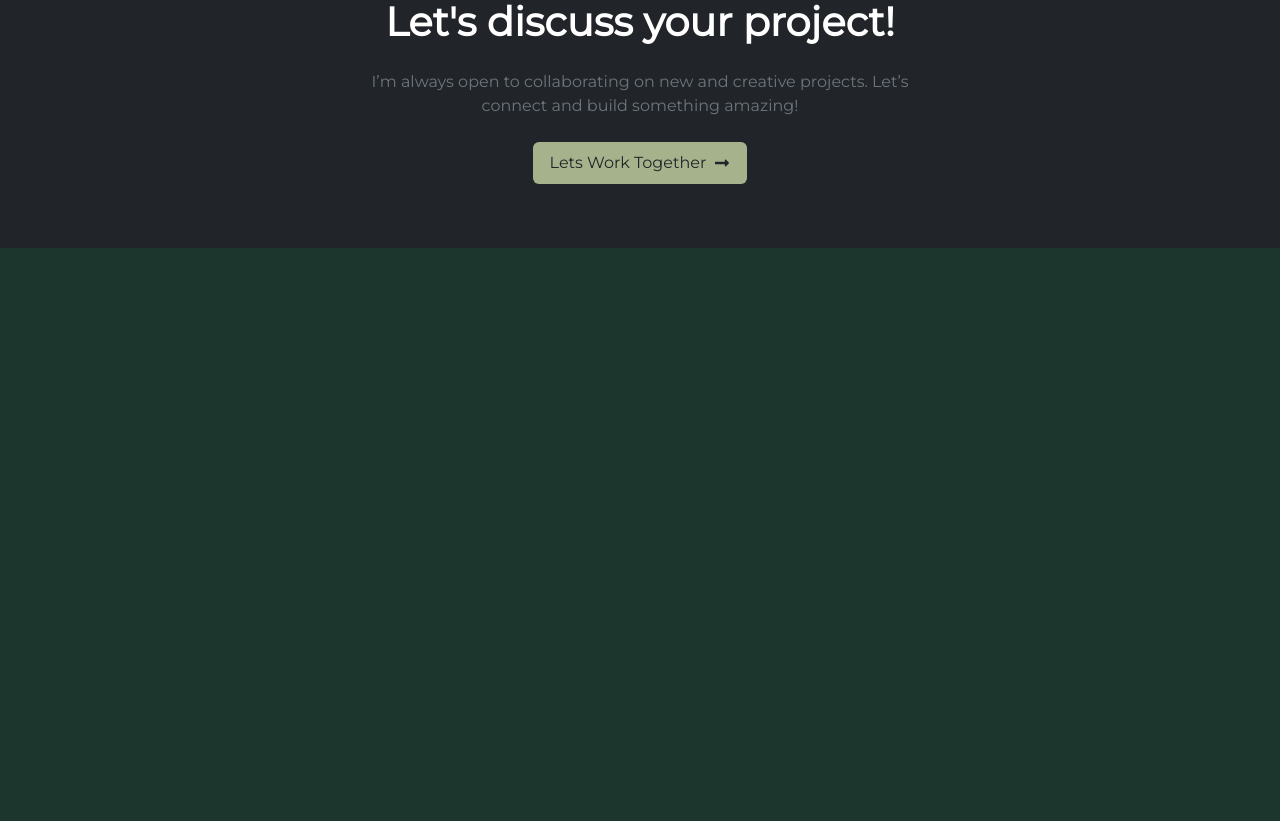
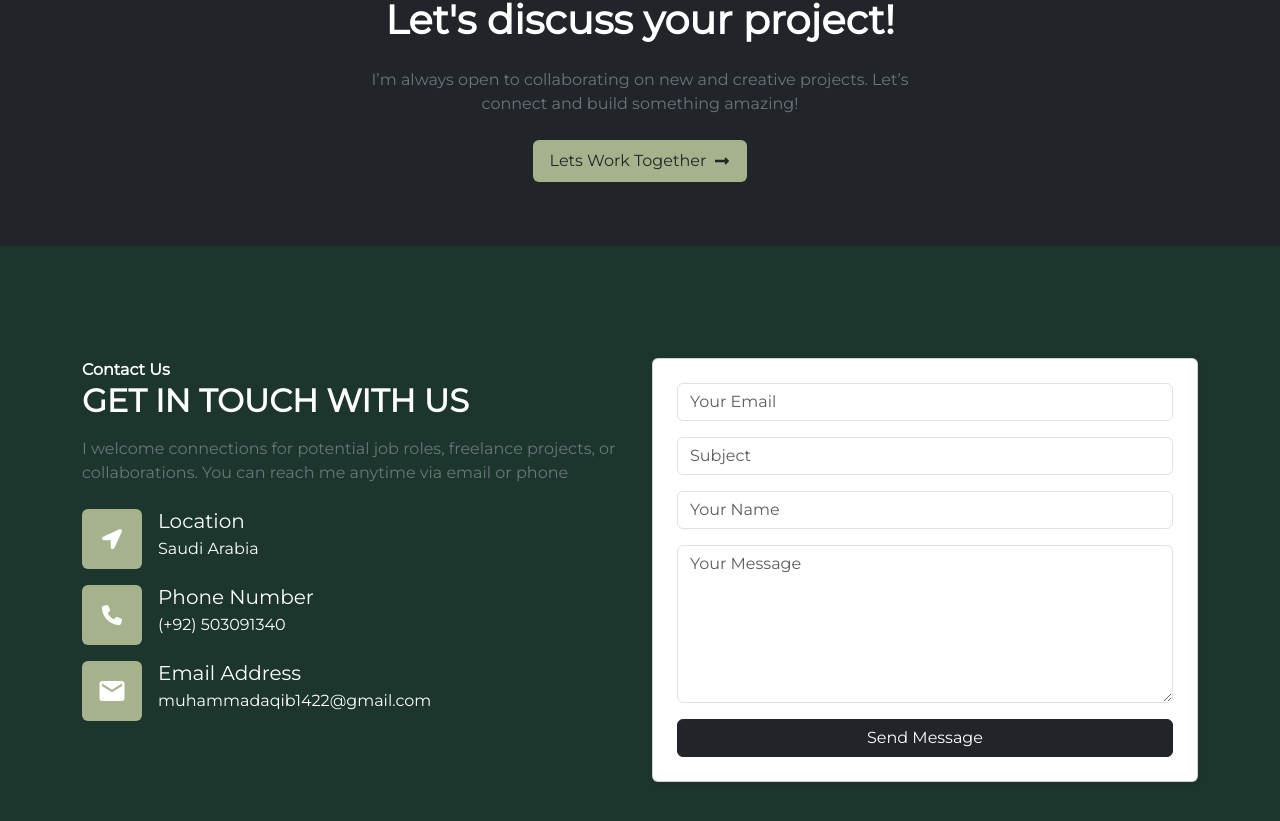
Before and after one commit to Mr-Aqib/React_Portfolio, a React (Vite) app: page / in a window 1280 px wide. Shown: the part 1619-2440 px from the top of the page. Before the commit the page ends 1867 px from the top, so only its background shows below. Built offline with nearby package versions, Linux system fonts and the light colour scheme.

Commit message:
contact-form

```diff
--- a/package.json
+++ b/package.json
@@ -10,10 +10,12 @@
     "preview": "vite preview"
   },
   "dependencies": {
+    "@emailjs/browser": "^4.4.1",
     "@glidejs/glide": "^3.7.1",
     "react": "^19.1.1",
     "react-countup": "^6.5.3",
     "react-dom": "^19.1.1",
+    "react-hot-toast": "^2.6.0",
     "react-icons": "^5.5.0",
     "react-intersection-observer": "^10.0.0",
     "react-parallax-tilt": "^1.7.311",
--- a/src/App.jsx
+++ b/src/App.jsx
@@ -2,12 +2,14 @@ import React, { useState } from "react";
 import Home from "./Pages/Home";
 import "./global.css";
 import SplashScreen from "./Components/SplashScreen";
+import { Toaster } from "react-hot-toast";
 
 const App = () => {
   const [showSplash, setShowSplash] = useState(true);
 
   return (
     <>
+      <Toaster />
       {showSplash ? (
         <SplashScreen onFinish={() => setShowSplash(false)} />
       ) : (
--- /dev/null
+++ b/src/Components/ContactForm.jsx
@@ -0,0 +1,170 @@
+import React, { useRef } from "react";
+import emailjs from "@emailjs/browser";
+import { FaLocationArrow } from "react-icons/fa";
+import { MdEmail } from "react-icons/md";
+import { FaPhone } from "react-icons/fa6";
+import toast from "react-hot-toast";
+
+const ContactForm = () => {
+  const form = useRef();
+
+  const sendEmail = (e) => {
+    e.preventDefault();
+
+    emailjs
+      .sendForm(
+        "service_w0c1sjp", // replace with your EmailJS service ID
+        "template_kn1x7in", // replace with your EmailJS template ID
+        form.current,
+        "OUFlhANIGz7-8EE44" // replace with your EmailJS public key
+      )
+      .then(
+        (result) => {
+          console.log(result.text);
+          toast.success("Message sent successfully!");
+        },
+        (error) => {
+          console.log(error.text);
+          toast.error("Failed to send Message");
+        }
+      );
+
+    e.target.reset();
+  };
+
+  return (
+    <section className="py-5 contact-from-con">
+      <div className="container">
+        <div className="row g-4">
+          {/* Left Info Section */}
+          <div className="col-lg-6">
+            <div className="mb-4">
+              <span className=" fw-semibold">Contact Us</span>
+              <h2 className="mb-3 fw-bold text-uppercase">
+                GET IN TOUCH WITH US
+              </h2>
+              <p className="text-secondary">
+                I welcome connections for potential job roles, freelance
+                projects, or collaborations. You can reach me anytime via email
+                or phone
+              </p>
+            </div>
+
+            {/* Location */}
+            <div className="d-flex mb-3">
+              <div
+                className="flex-shrink-0 contact-icon-div bg-opacity-10 rounded d-flex align-items-center justify-content-center me-3"
+                style={{ width: "60px", height: "60px" }}
+              >
+                <FaLocationArrow size={20} />
+              </div>
+              <div>
+                <h5 className="mb-1">Location</h5>
+                <p className="mb-0">Saudi Arabia</p>
+              </div>
+            </div>
+
+            {/* Phone */}
+            <div className="d-flex mb-3">
+              <div
+                className="flex-shrink-0 contact-icon-div bg-opacity-10 rounded d-flex align-items-center justify-content-center me-3"
+                style={{ width: "60px", height: "60px" }}
+              >
+                <FaPhone size={20} />
+              </div>
+              <div>
+                <h5 className="mb-1">Phone Number</h5>
+                <p className="mb-0">(+92) 503091340</p>
+              </div>
+            </div>
+
+            {/* Email */}
+            <div className="d-flex mb-3">
+              <div
+                className="flex-shrink-0 contact-icon-div bg-opacity-10 rounded d-flex align-items-center justify-content-center me-3"
+                style={{ width: "60px", height: "60px" }}
+              >
+                <MdEmail size={30} />
+              </div>
+              <div>
+                <h5 className="mb-1">Email Address</h5>
+                <p className="mb-0">muhammadaqib1422@gmail.com</p>
+              </div>
+            </div>
+          </div>
+
+          {/* Right Form Section */}
+          <div className="col-lg-6">
+            <div className=" card shadow-sm p-4">
+              <form className="" ref={form} onSubmit={sendEmail}>
+                {/* Email */}
+                <ContactInputBox
+                  type="email"
+                  name="email"
+                  placeholder="Your Email"
+                />
+                {/* Subject */}
+                <ContactInputBox
+                  type="text"
+                  name="subject"
+                  placeholder="Subject"
+                />
+                {/* Name */}
+                <ContactInputBox
+                  type="text"
+                  name="name"
+                  placeholder="Your Name"
+                />
+                {/* Message */}
+                <ContactTextArea
+                  row="6"
+                  name="message"
+                  placeholder="Your Message"
+                  defaultValue=""
+                />
+                <div>
+                  <button type="submit" className="btn btn-dark w-100">
+                    Send Message
+                  </button>
+                </div>
+              </form>
+            </div>
+          </div>
+        </div>
+      </div>
+    </section>
+  );
+};
+
+export default ContactForm;
+
+// Input Component
+const ContactInputBox = ({ type, placeholder, name }) => {
+  return (
+    <div className="mb-3">
+      <input
+        type={type}
+        name={name}
+        placeholder={placeholder}
+        className="form-control"
+        required
+      />
+    </div>
+  );
+};
+
+// Textarea Component
+const ContactTextArea = ({ row, placeholder, name, defaultValue }) => {
+  return (
+    <div className="mb-3">
+      <textarea
+        rows={row}
+        name={name}
+        placeholder={placeholder}
+        className="form-control"
+        defaultValue={defaultValue}
+        required
+      ></textarea>
+    </div>
+  );
+};
--- a/src/Pages/Home.jsx
+++ b/src/Pages/Home.jsx
@@ -2,6 +2,7 @@ import React from "react";
 import Header from "../Components/Header";
 import HeroSection from "../Components/HeroSection";
 import Project from "../Components/Project";
+import ContactForm from "../Components/ContactForm";
 
 const Home = () => {
   return (
@@ -9,6 +10,7 @@ const Home = () => {
       <Header />
       <HeroSection />
       <Project />
+      <ContactForm />
     </>
   );
 };
--- a/src/global.css
+++ b/src/global.css
@@ -26,7 +26,7 @@ body {
   background-color: rgba(255, 255, 255, 0.1);
   backdrop-filter: blur(10px);
   border-radius: 0px 0px 10px 10px;
-  border: 1px solid rgba(255, 255, 255, 0.3);
+  /* border: 1px solid rgba(255, 255, 255, 0.3); */
   box-shadow: 0 8px 32px 0 rgba(0, 0, 0, 0.2);
 }
 .biicons {
@@ -301,7 +301,16 @@ body {
 .fade-out {
   animation: fadeOut 0.8s forwards;
 }
-
+/* ---------------------------------CONACT FORM ----------- */
+.contact-from-con {
+  margin-top: 4rem;
+}
+.contact-icon-div {
+  background-color: #a6b28b;
+}
+.contact-form-box {
+  background-color: #a6b28b;
+}
 @keyframes fadeOut {
   from {
     opacity: 1;
```
Also changed, not shown: 1 other file (tests, documents, lock files or other folders).
